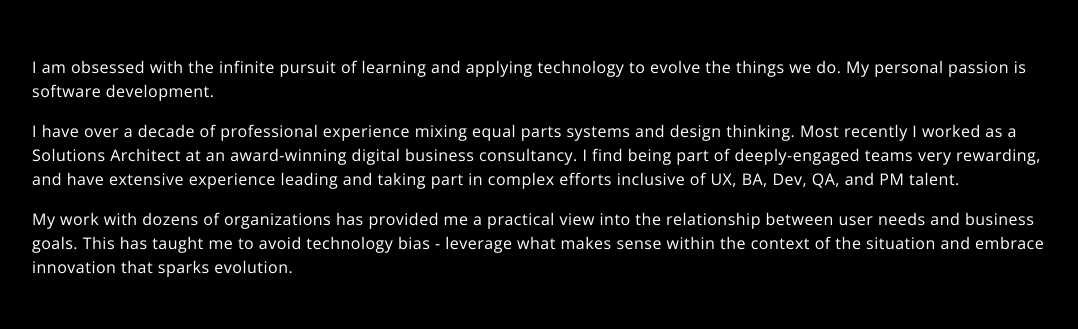
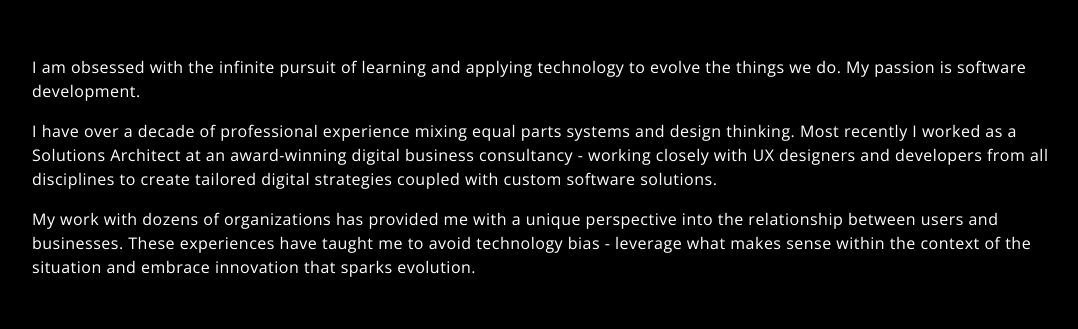
Before and after one commit to bloo0178/portfolio-site, a React (Create React App) app: page / in a window 1280 px wide. Shown: the part 1010-1339 px from the top of the page, without its empty margins (96-1174 px from the left). Built offline with nearby package versions, Linux system fonts and the light colour scheme; no server answers.

Commit message:
Updated About.

```diff
--- a/package.json
+++ b/package.json
@@ -9,7 +9,6 @@
     "react-dom": "^16.8.1",
     "react-icons": "^3.3.0",
     "react-scripts": "^2.1.8",
-    "react-scroll-parallax": "^2.0.5",
     "react-test-renderer": "^16.8.4"
   },
   "scripts": {
--- a/src/components/About/About.jsx
+++ b/src/components/About/About.jsx
@@ -9,22 +9,17 @@ export class About extends React.Component {
         <div className={styles.content}>
           <p>
             I am obsessed with the infinite pursuit of learning and applying
-            technology to evolve the things we do. My
-            personal passion is software development.
+            technology to evolve the things we do. My passion is software development.
           </p>
           <p>
             I have over a decade of professional experience mixing equal parts
             systems and design thinking. Most recently I worked
             as a Solutions Architect at an award-winning digital business
-            consultancy. I find being part of deeply-engaged teams very
-            rewarding, and have extensive experience leading and taking part in
-            complex efforts inclusive of UX, BA, Dev, QA, and PM talent.
+            consultancy - working closely with UX designers and developers from all disciplines to create tailored digital strategies coupled with custom software solutions.
           </p>
           <p>
-            My work with dozens of organizations has provided me a practical
-            view into the relationship between user needs and business goals.
-            This has taught me to avoid technology bias - leverage what makes
-            sense within the context of the situation and embrace
+            My work with dozens of organizations has provided me with a unique perspective into the relationship between users and businesses.
+            These experiences have taught me to avoid technology bias - leverage what makes sense within the context of the situation and embrace
             innovation that sparks evolution.
           </p>
         </div>
```
Also changed, not shown: 1 other file (tests, documents, lock files or other folders).
